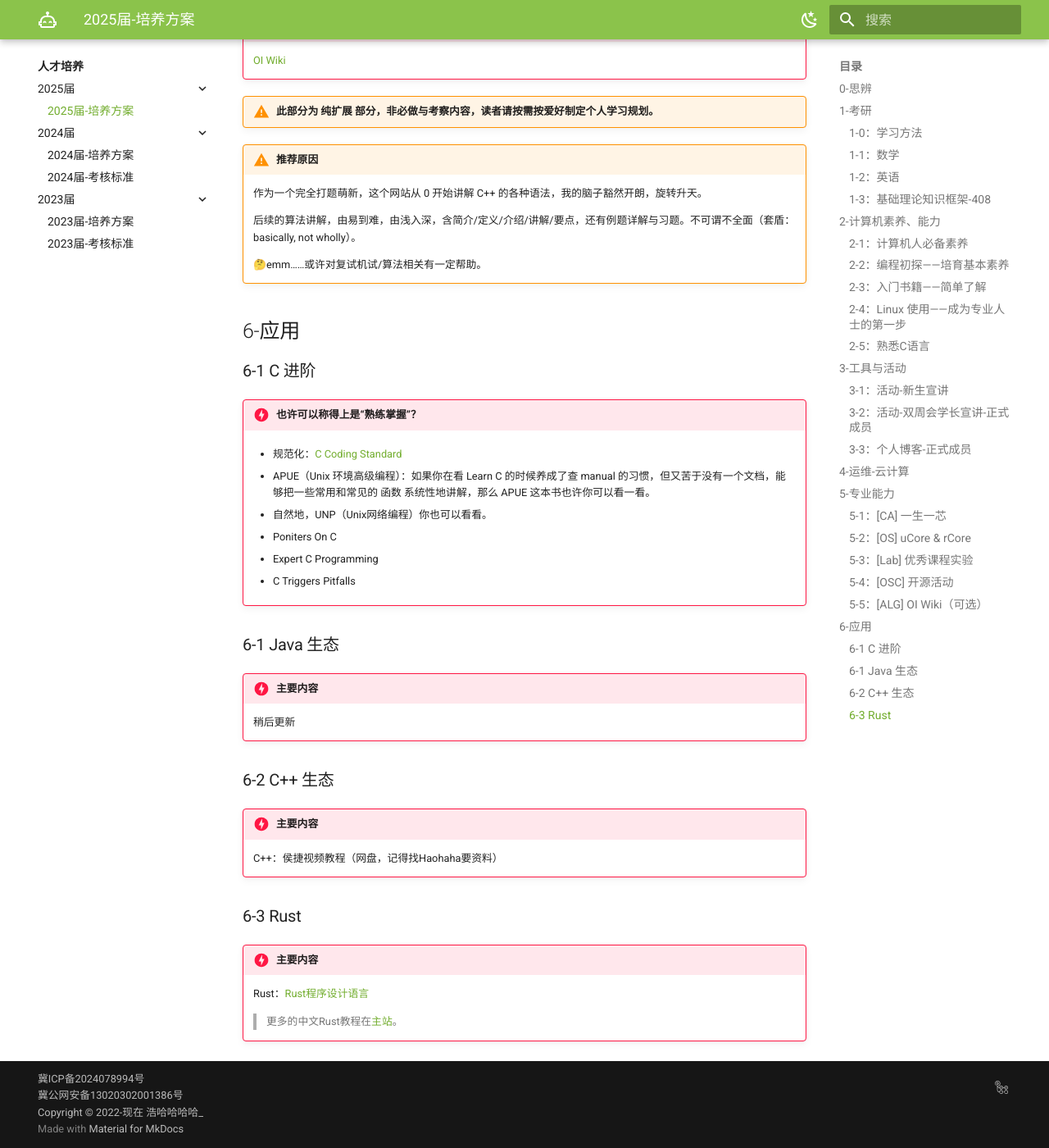
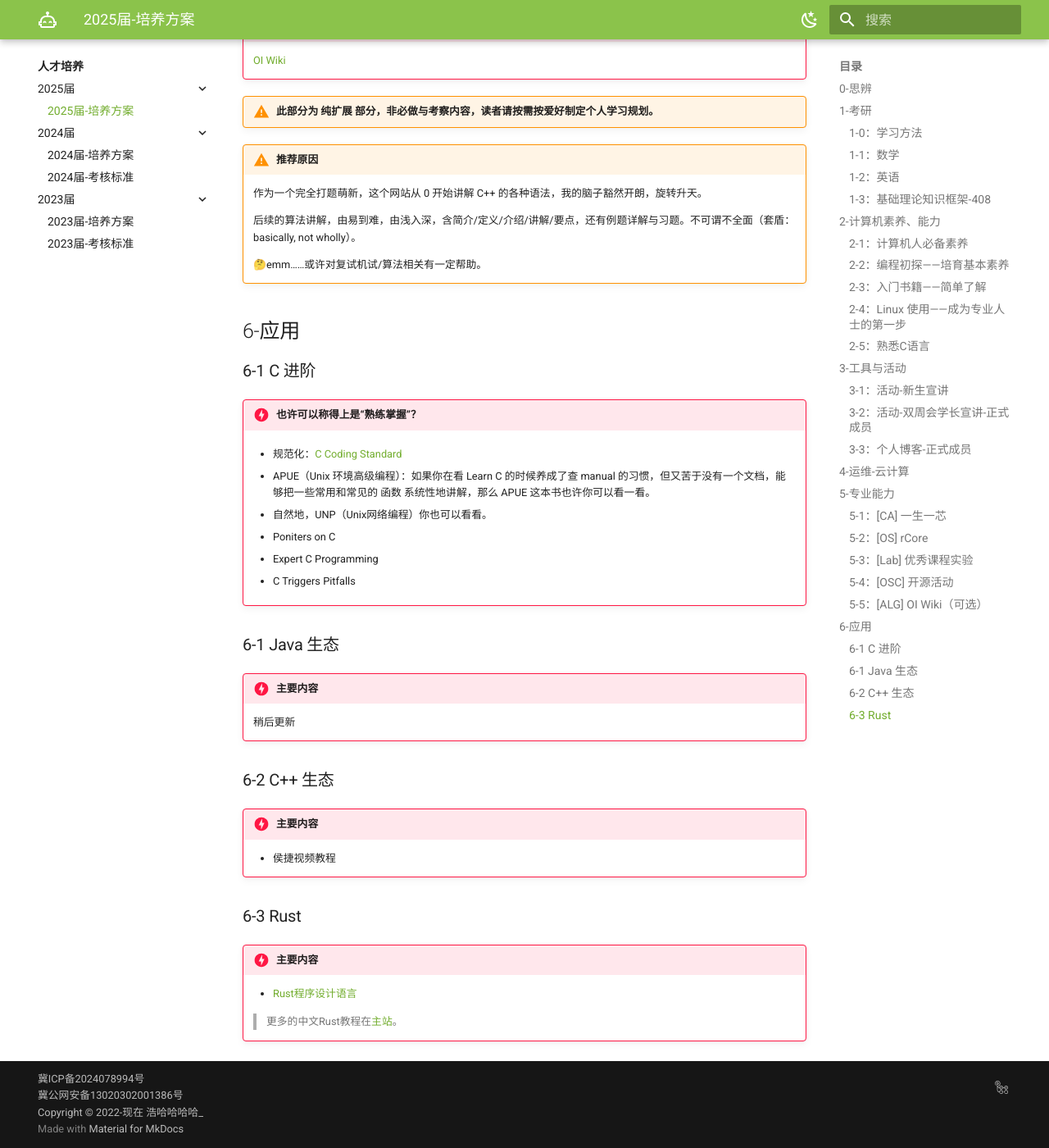
Before and after one commit to Haohahahaha/OSCA, an MkDocs documentation site: the page built from docs/guide/guide-2025.md, in a window 1280 px wide and 1400 px high, scrolled down 10319 px. Shown: the whole window at 82% size. Built offline with MkDocs 1.6.1 and Material for MkDocs 9.7.7, drawn with Linux system fonts in a browser that asks for light colours; some of the changed text lies outside the part shown.

Commit message:
2025-08-06_03:14:59 update

```diff
--- a/docs/guide/guide-2025.md
+++ b/docs/guide/guide-2025.md
@@ -389,7 +389,7 @@
 
 	"一生一芯"能够完成"自制CPU"与"自制OS"的培养训练，但我们认为ysyx更大的意义在于，能够使人**真正成长并拥有自己独立解决问题的能力**（这对于自学更多专业课程具有根本性的意义）
 
-### 5-2：[OS] uCore & rCore
+### 5-2：[OS] rCore
 
 !!! danger "主要内容"
 
@@ -472,7 +472,7 @@
 
 	- 自然地，UNP（Unix网络编程）你也可以看看。
 
-	- Poniters On C
+	- Poniters on C
 
 	- Expert C Programming
 
@@ -488,12 +488,12 @@
 
 !!! danger "主要内容"
 
-	C++：侯捷视频教程（网盘，记得找Haohaha要资料）
+	- 侯捷视频教程
 
 ### 6-3 Rust
 
 !!! danger "主要内容"
 
-	Rust：[Rust程序设计语言](https://rustwiki.org/zh-CN/book/)
+	- [Rust程序设计语言](https://rustwiki.org/zh-CN/book/)
 
 	> 更多的中文Rust教程在[主站](https://rustwiki.org/)。
```
